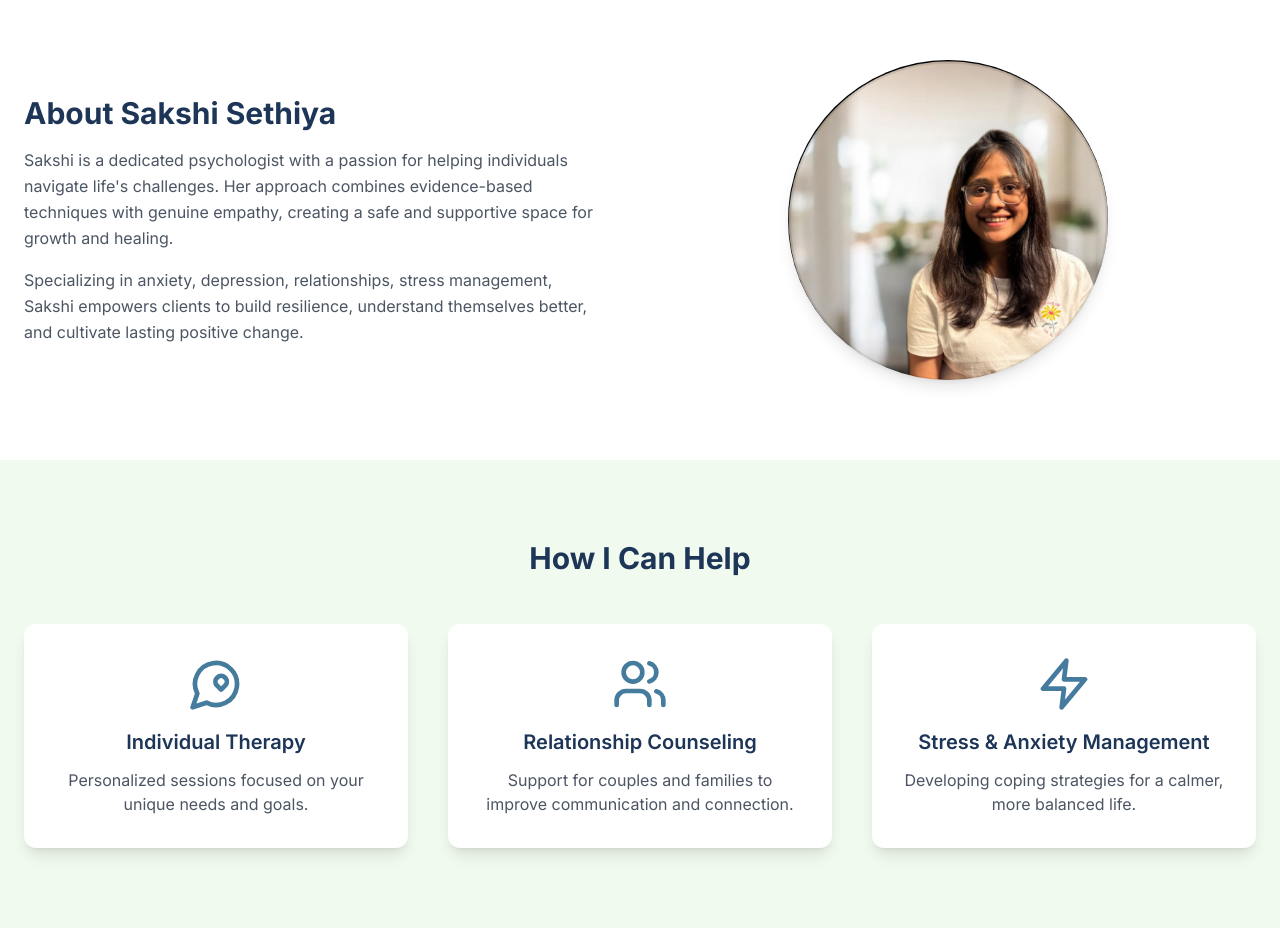
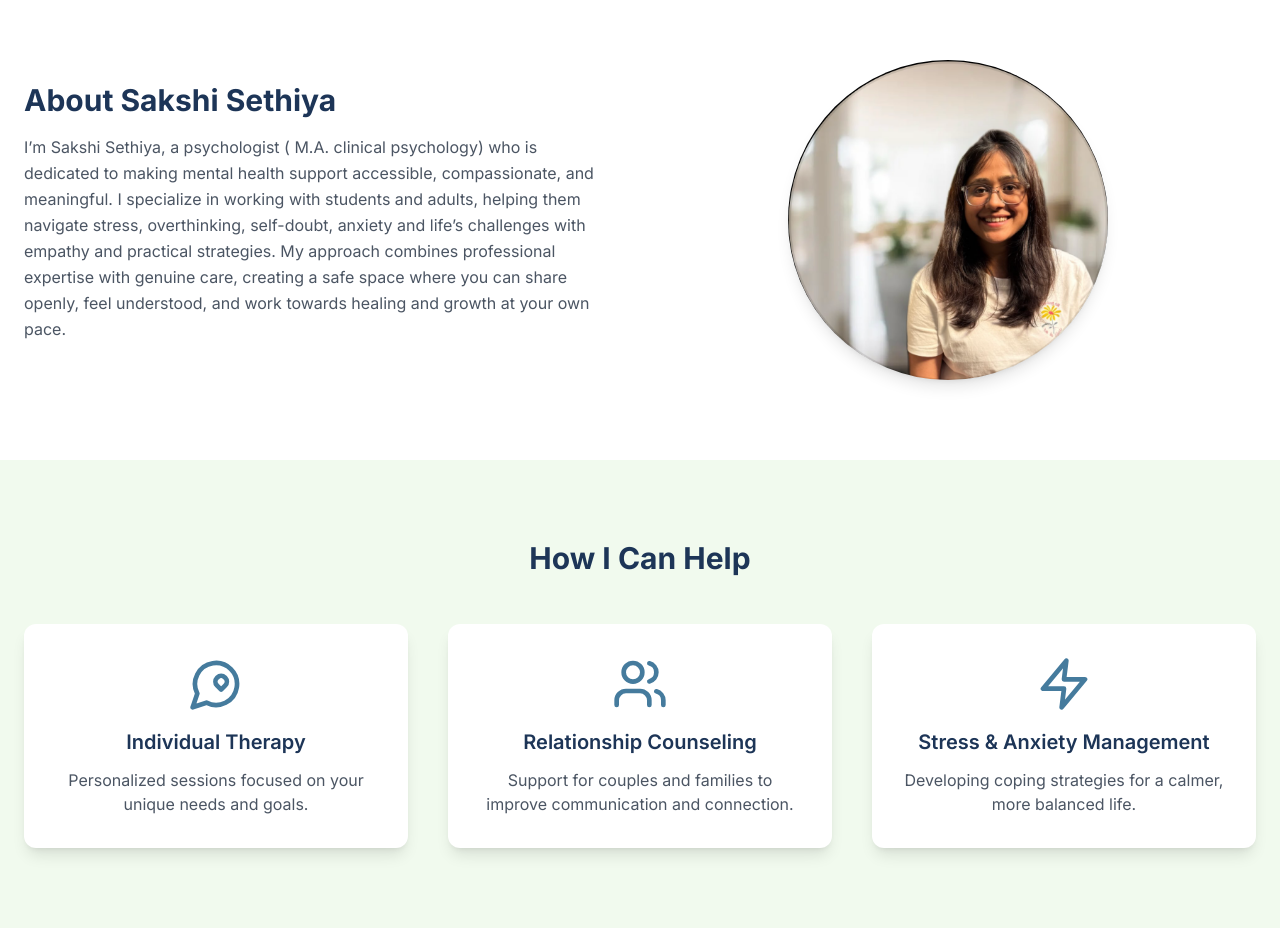
Before and after one commit to SakshiSethiya/SakshiSethiya.github.io, a plain HTML site: page index.html in a window 1280 px wide. Shown: the part 820-1751 px from the top of the page. Drawn offline with nearby package versions, Linux system fonts and the light colour scheme; animation ran at ten frames a second.

Commit message:
Update index.html

```diff
--- a/index.html
+++ b/index.html
@@ -126,10 +126,7 @@
             <div class="md:w-1/2 mb-10 md:mb-0 md:pr-10 text-center md:text-left">
                  <h2 class="text-3xl font-bold text-primary-dark mb-4">About Sakshi Sethiya</h2>
                  <p class="text-gray-600 mb-4 leading-relaxed">
-                     Sakshi is a dedicated psychologist with a passion for helping individuals navigate life's challenges. Her approach combines evidence-based techniques with genuine empathy, creating a safe and supportive space for growth and healing.
-                 </p>
-                 <p class="text-gray-600 leading-relaxed">
-                     Specializing in anxiety, depression, relationships, stress management, Sakshi empowers clients to build resilience, understand themselves better, and cultivate lasting positive change.
+                     I’m Sakshi Sethiya, a psychologist  ( M.A. clinical psychology) who is dedicated to making mental health support accessible, compassionate, and meaningful. I specialize in working with students and adults, helping them navigate stress, overthinking, self-doubt, anxiety and life’s challenges with empathy and practical strategies. My approach combines professional expertise with genuine care, creating a safe space where you can share openly, feel understood, and work towards healing and growth at your own pace.
                  </p>
             </div>
             <div class="md:w-1/2 flex justify-center">
```
